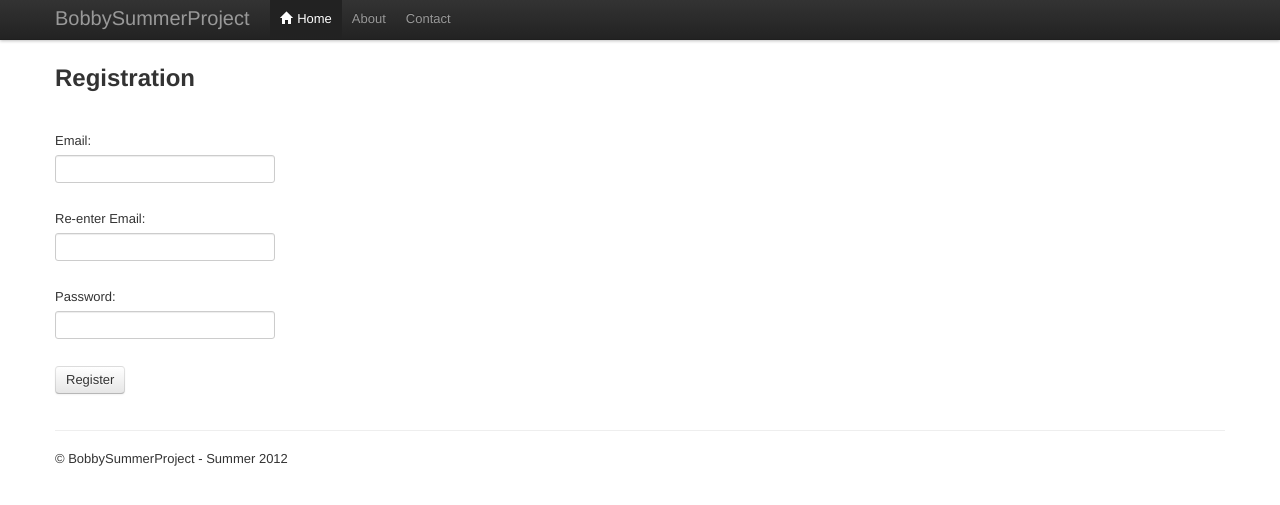
After one commit to bobbyong/tuitionx, a Python web app: template templates/signup.html in a window 1280 px wide. The commit adds this page. Shown: the top 505 px of the page. Run offline with Jinja, Linux system fonts and the light colour scheme; the template is opened without the code that fills it, so the values that code supplies are empty; some libraries are stand-ins or nearby versions.

Commit message:
fix next video links + html for signup page

```diff
--- a/templates/playlist.html
+++ b/templates/playlist.html
@@ -13,7 +13,7 @@
               <iframe src="http://www.youtube.com/embed/{{playlist[id][2]}}?wmode=transparent" frameborder="0" allowfullscreen></iframe></p>
             </div>
             <div class = "playlist-button">
-              <a href = "/quiz/1" class="btn btn-primary btn-large">Continue Learning &raquo;</a>
+              <a href = "{{ url }}" class="btn btn-primary btn-large">{{ button }} &raquo;</a>
               </div>
         </div>
 
--- a/templates/quiz.html
+++ b/templates/quiz.html
@@ -14,8 +14,7 @@
               <input type="radio" name="quiz{{ id+1 }}" value="3" /> {{ quiz[id][4] }}<br>
               <input type="radio" name="quiz{{ id+1 }}" value="4" /> {{ quiz[id][5] }}
               <br><br>
-              <input type="submit">
-              <!-- <button type="submit" class="btn">Answer</button> -->
+              <button type="submit" class="btn">Answer</button>
             </form>
         </div>
 
--- /dev/null
+++ b/templates/signup.html
@@ -0,0 +1,35 @@
+{% extends "base.html" %}
+
+{% block content %}
+
+
+	<div class="row">
+
+        <div class="span8">
+          <h2>Registration</h2>
+          <br><br>
+          <form method="post">
+            <label>Email:</label>
+            <input type="text" name="username" value="">{{error_email}}
+
+            <br><br>
+            <label>Re-enter Email:</label>
+            <input type="text" name="username" value="">{{error_verify}}
+
+            <br><br>
+            <label>Password:</label>
+            <input type="text" name="username" value="">{{error_password}}
+
+            <br><br>
+            <button type="submit" class="btn">Register</button>
+          </form>
+
+        </div>
+
+
+
+
+
+  </div>
+
+{% endblock %}
```
Also changed, not shown: main.py (+19 -3 lines), 1 other file.
